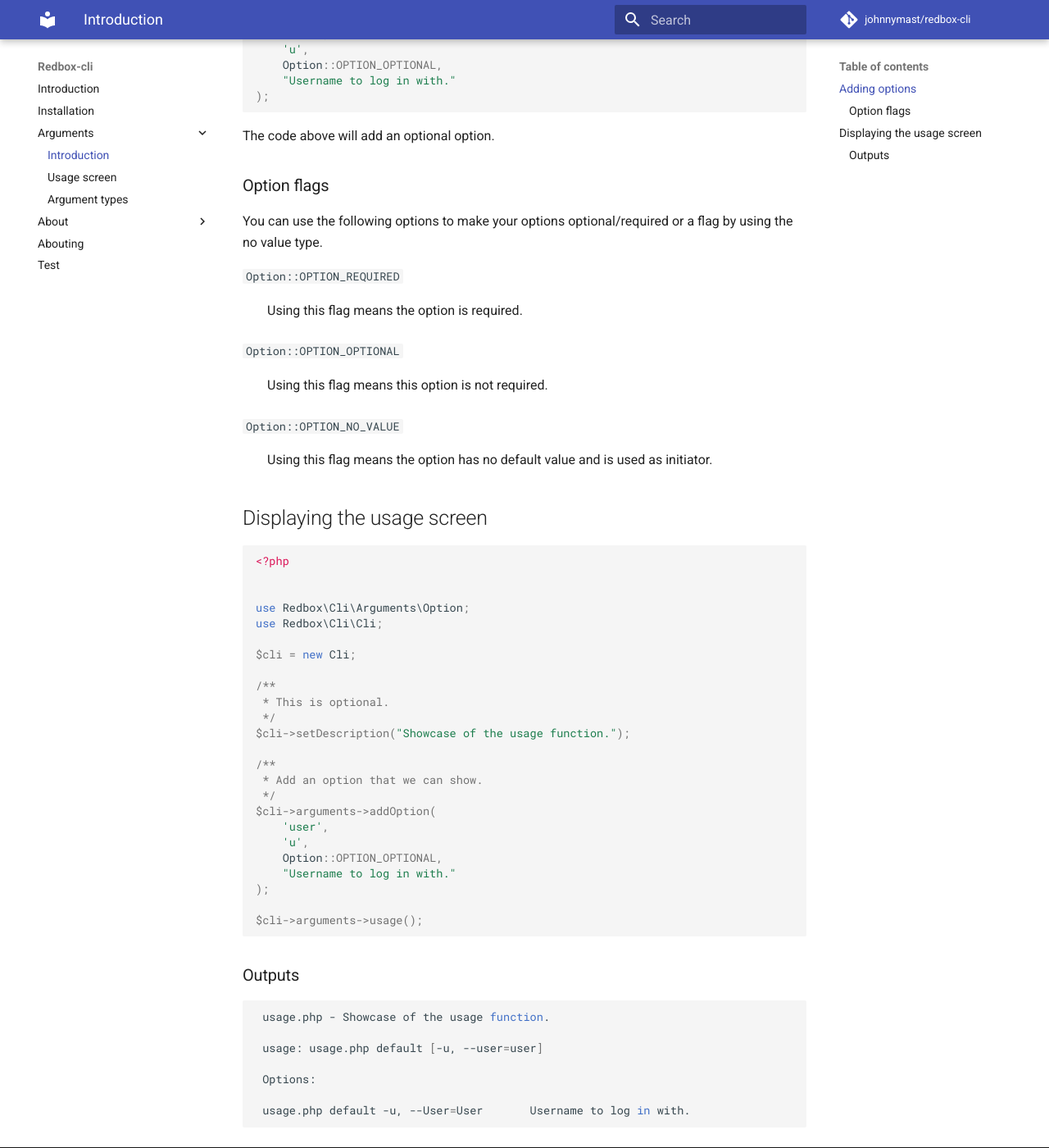
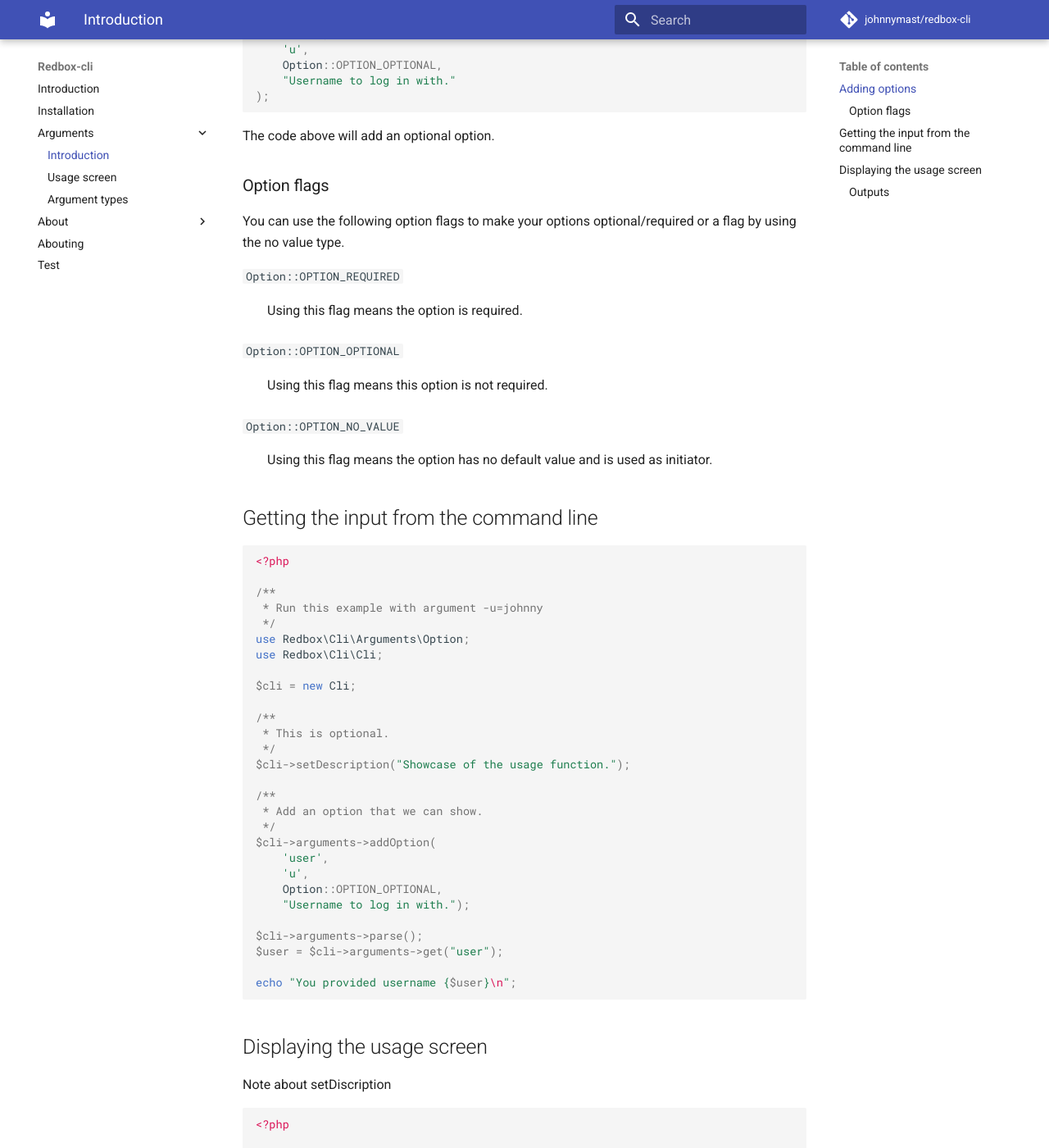
Before and after one commit to johnnymast/redbox-cli, an MkDocs documentation site: the page built from docs/arguments/introduction.md, in a window 1280 px wide and 1400 px high, scrolled down 520 px. Shown: the whole window at 82% size. Built offline with MkDocs 1.6.1 and Material for MkDocs 9.7.7, drawn with Linux system fonts in a browser that asks for light colours; comment, search, counter and statistics services are not loaded.

````diff
--- a/docs/arguments/introduction.md
+++ b/docs/arguments/introduction.md
@@ -27,7 +27,7 @@ The code above will add an optional option.
 
 ### Option flags
 
-You can use the following options to make your options optional/required or a flag by using the no value type.
+You can use the following option flags to make your options optional/required or a flag by using the no value type.
 
 `Option::OPTION_REQUIRED`
 
@@ -42,9 +42,44 @@ You can use the following options to make your options optional/required or a fl
 :   Using this flag means the option has no default value and is used as initiator.
 
 
+## Getting the input from the command line
+
+```php
+<?php
+
+/**
+ * Run this example with argument -u=johnny
+ */
+use Redbox\Cli\Arguments\Option;
+use Redbox\Cli\Cli;
+
+$cli = new Cli;
+
+/**
+ * This is optional.
+ */
+$cli->setDescription("Showcase of the usage function.");
+
+/**
+ * Add an option that we can show.
+ */
+$cli->arguments->addOption(
+    'user',
+    'u',
+    Option::OPTION_OPTIONAL,
+    "Username to log in with.");
+
+$cli->arguments->parse();
+$user = $cli->arguments->get("user");
+
+echo "You provided username {$user}\n";
+
+
+```
 
 ## Displaying the usage screen
 
+Note about setDiscription
 ```php
 <?php
 
````
Also changed, not shown: 1 other file.
